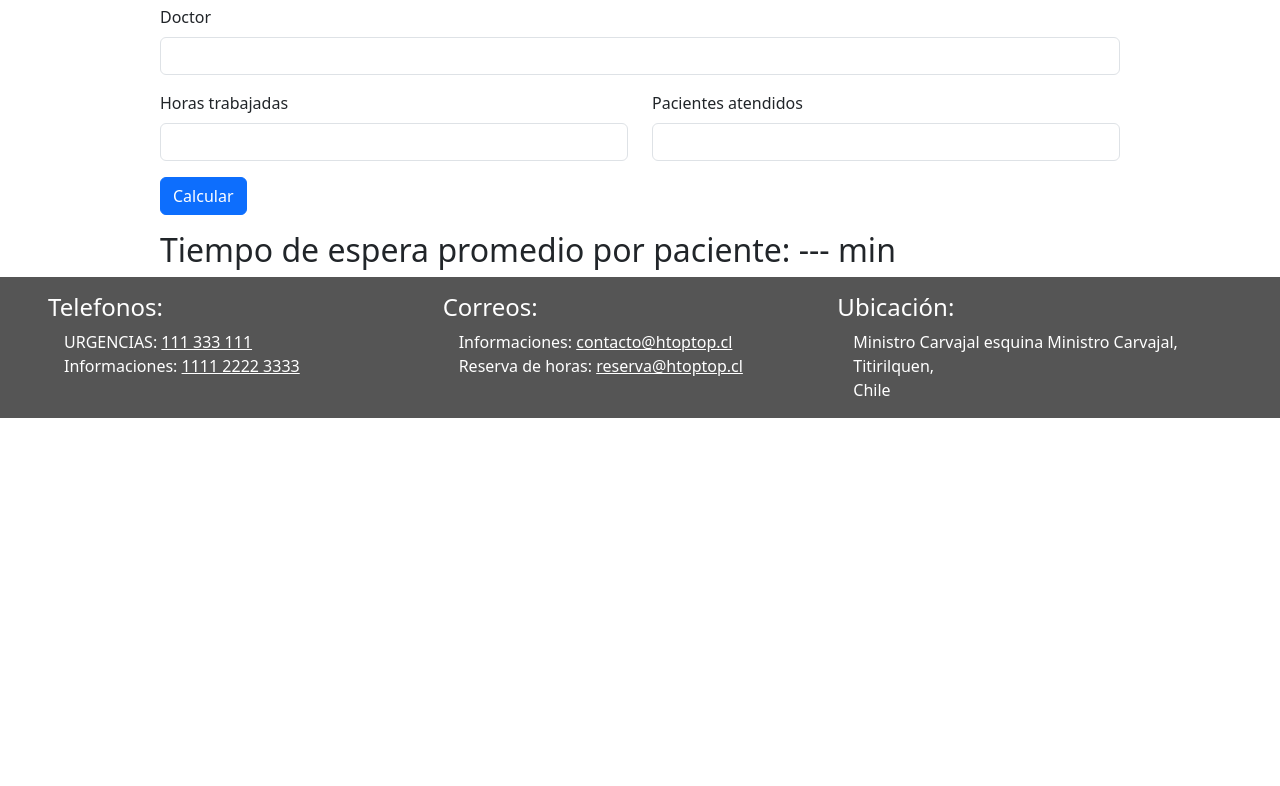
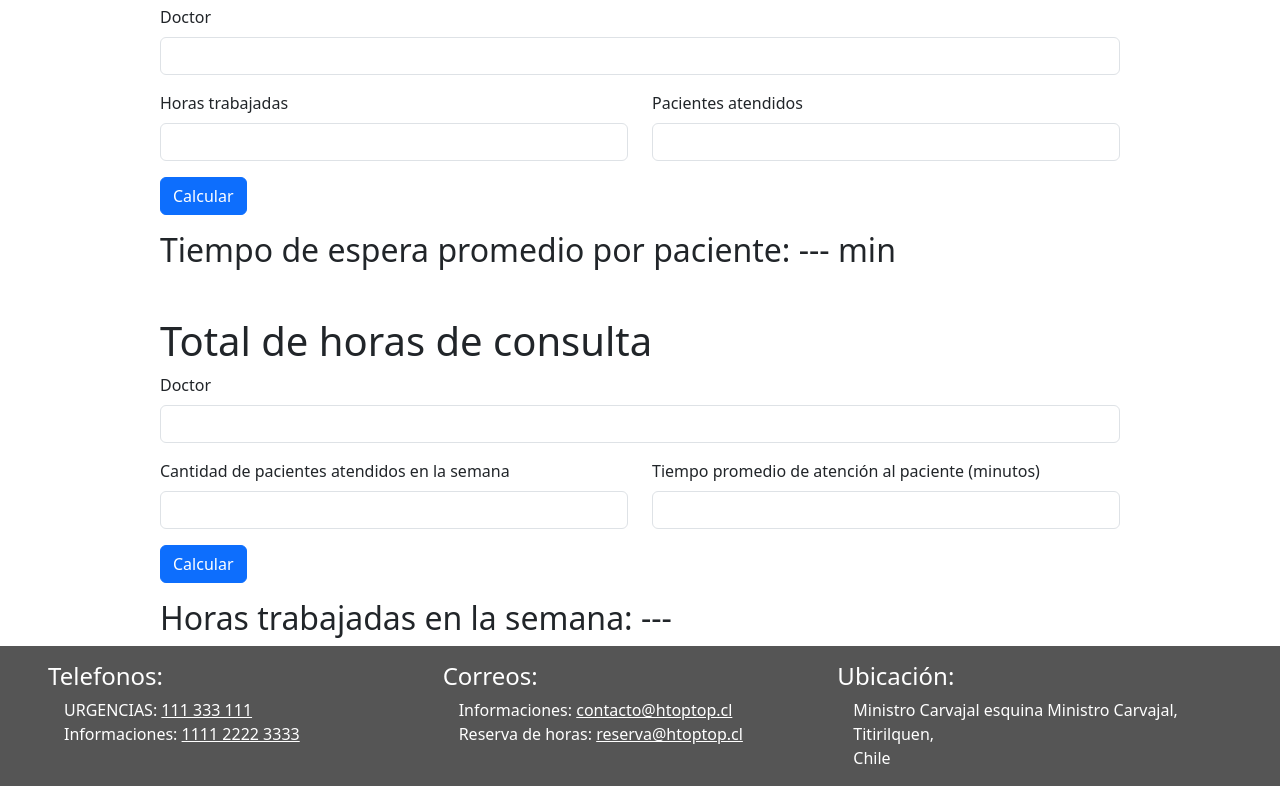
Before and after one commit to mr-pineda/M3-LabVirtual-2, a plain HTML site: page panel.html in a window 1280 px wide. Shown: the part 1077-1863 px from the top of the page. Before the commit the page ends 1495 px from the top, so only its background shows below. Drawn offline with Linux system fonts and the light colour scheme.

Commit message:
Feat: Added worked week time computation

```diff
--- a/panel.html
+++ b/panel.html
@@ -128,7 +128,7 @@
       </div>
     </section>
 
-    <section>
+    <section class="mb-5">
       <h1>Tiempo de espera promedio</h1>
       <form class="mb-3">
         <div class="mb-3">
@@ -161,6 +161,40 @@
         <h2 id="meanWaitTime">
           Tiempo de espera promedio por paciente: --- min
         </h2>
+      </div>
+    </section>
+
+    <section>
+      <h1>Total de horas de consulta</h1>
+      <form class="mb-3">
+        <div class="mb-3">
+          <label for="name_input" class="form-label">Doctor</label>
+          <input type="text" class="form-control" id="doctor_name_input" />
+        </div>
+        <div class="mb-3 row">
+          <div class="col">
+            <label for="pacient_count_input2" class="form-label"
+              >Cantidad de pacientes atendidos en la semana</label
+            >
+            <input
+              type="number"
+              class="form-control"
+              id="pacient_count_input2"
+            />
+          </div>
+          <div class="col">
+            <label for="attention_time" class="form-label"
+              >Tiempo promedio de atención al paciente (minutos)</label
+            >
+            <input type="number" class="form-control" id="attention_time" />
+          </div>
+        </div>
+        <button type="button" class="btn btn-primary" onclick="getWeekHours()">
+          Calcular
+        </button>
+      </form>
+      <div>
+        <h2 id="weekHours">Horas trabajadas en la semana: ---</h2>
       </div>
     </section>
 
--- a/src/scripts/controlPanel.js
+++ b/src/scripts/controlPanel.js
@@ -58,3 +58,29 @@ const getWaitTime = () => {
     2
   )} min`;
 };
+
+const pacients_attended = 20;
+
+const computeWeekHours = (count, minutesPerPacient) => {
+  if (count === 0) return 0;
+  return (
+    minutesPerPacient / 60 + computeWeekHours(count - 1, minutesPerPacient)
+  );
+};
+
+const getWeekHours = () => {
+  const pacientCount = parseInt(
+    document.getElementById('pacient_count_input2').value
+  );
+  const minutesPerPacient = parseInt(
+    document.getElementById('attention_time').value
+  );
+  if (isNaN(minutesPerPacient) || isNaN(pacientCount)) {
+    console.log('Invalid entry');
+    return;
+  }
+  const workedHours = computeWeekHours(pacientCount, minutesPerPacient);
+  document.getElementById(
+    'weekHours'
+  ).textContent = `Horas trabajadas en la semana: ${workedHours.toFixed(2)}`;
+};
```
